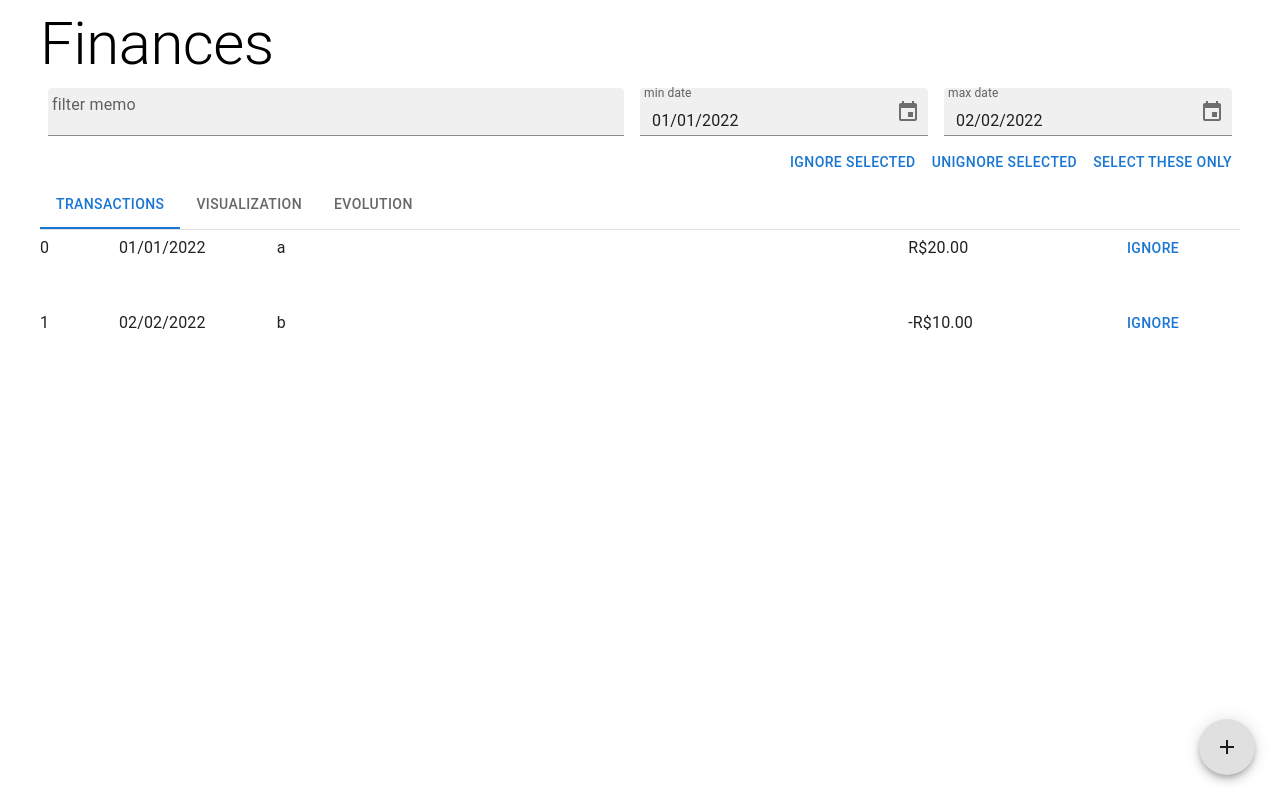
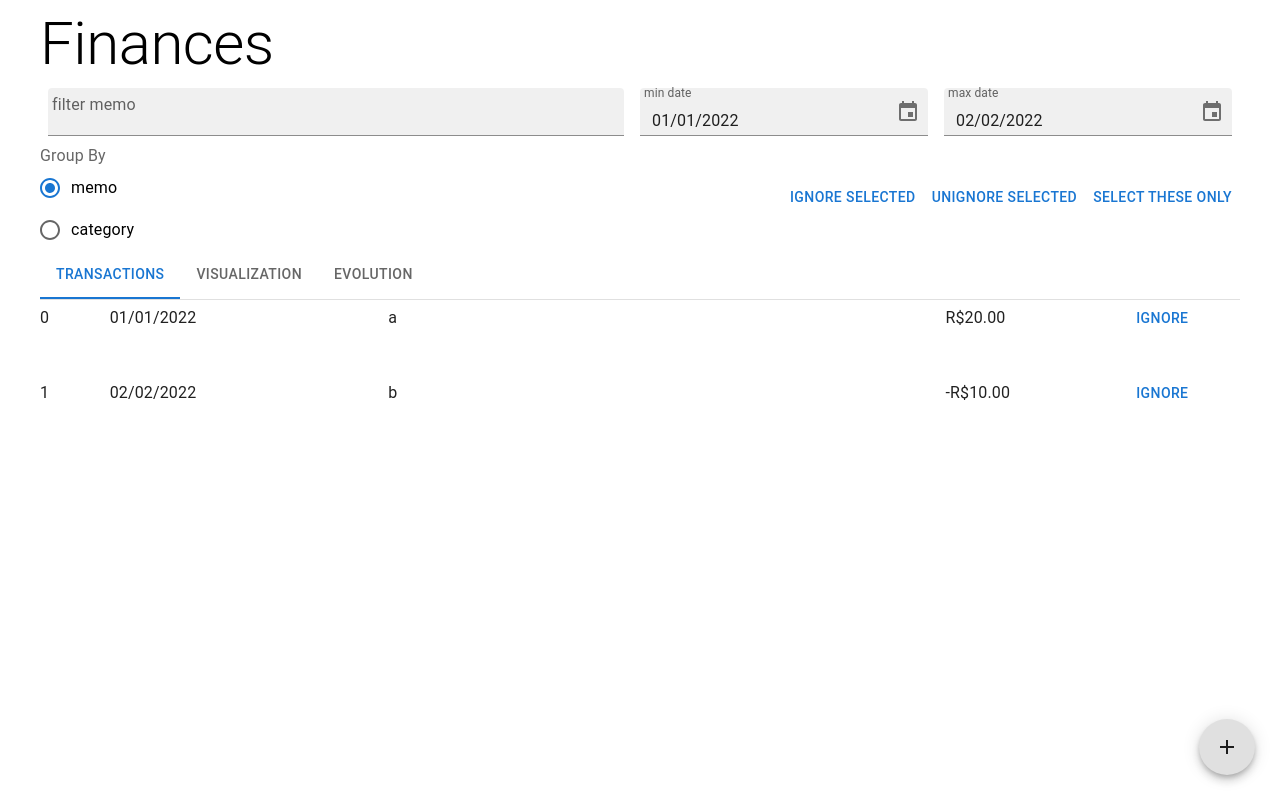
Before and after one commit to luism6n/finances-app, a React (Create React App) app: page / in a window 1280 px wide. Built offline with nearby package versions, Linux system fonts and the light colour scheme.

Commit message:
add category for nubank credit cards

```diff
--- a/src/App.js
+++ b/src/App.js
@@ -1,5 +1,17 @@
 import { TabContext, TabList, TabPanel } from "@mui/lab";
-import { Box, Button, Stack, Tab, TextField, Typography } from "@mui/material";
+import {
+  Box,
+  Button,
+  FormControl,
+  FormControlLabel,
+  FormLabel,
+  Radio,
+  RadioGroup,
+  Stack,
+  Tab,
+  TextField,
+  Typography,
+} from "@mui/material";
 import { DesktopDatePicker } from "@mui/x-date-pickers";
 import { LocalizationProvider } from "@mui/x-date-pickers/LocalizationProvider";
 import { AdapterDateFns } from "@mui/x-date-pickers/AdapterDateFns";
@@ -13,7 +25,8 @@ import Evolution from "./Evolution";
 
 function App() {
   const [tab, setTab] = useState("1");
-  const [filterMemo, setFilterMemo] = useState("");
+  const [filterText, setfilterText] = useState("");
+  const [groupBy, setGroupBy] = useState("memo");
   const {
     transactions,
     unfiltered,
@@ -31,7 +44,11 @@ function App() {
 
   function filter(transactions) {
     const filtered = transactions
-      .filter((t) => t.memo.toLowerCase().includes(filterMemo))
+      .filter(
+        (t) =>
+          t.memo.toLowerCase().includes(filterText) ||
+          t.categ.toLowerCase().includes(filterText)
+      )
       .filter((t) => t.date >= filterMinDate)
       .filter((t) => t.date <= filterMaxDate);
 
@@ -64,8 +81,8 @@ function App() {
           sx={{ flex: 2, p: 1 }}
           variant="filled"
           size="small"
-          value={filterMemo}
-          onChange={(e) => setFilterMemo(e.target.value)}
+          value={filterText}
+          onChange={(e) => setfilterText(e.target.value)}
           label="filter memo"
         />
         <LocalizationProvider dateAdapter={AdapterDateFns}>
@@ -99,10 +116,34 @@ function App() {
           />
         </LocalizationProvider>
       </Stack>
-      <Stack sx={{ flexDirection: "row", justifyContent: "right" }}>
-        <Button onClick={ignoreSelected}>Ignore selected</Button>
-        <Button onClick={unignoreSelected}>Unignore selected</Button>
-        <Button onClick={selectOnly}>Select these only</Button>
+      <Stack
+        sx={{
+          width: "100%",
+          flexDirection: "row",
+          justifyContent: "space-between",
+        }}
+      >
+        <FormControl component="fieldset">
+          <FormLabel component="legend">Group By</FormLabel>
+          <RadioGroup
+            aria-label="groupby"
+            name="groupby"
+            value={groupBy}
+            onChange={(e) => setGroupBy(e.target.value)}
+          >
+            <FormControlLabel value="memo" control={<Radio />} label="memo" />
+            <FormControlLabel
+              value="category"
+              control={<Radio />}
+              label="category"
+            />
+          </RadioGroup>
+        </FormControl>
+        <Stack sx={{ flexDirection: "row", justifyContent: "right" }}>
+          <Button onClick={ignoreSelected}>Ignore selected</Button>
+          <Button onClick={unignoreSelected}>Unignore selected</Button>
+          <Button onClick={selectOnly}>Select these only</Button>
+        </Stack>
       </Stack>
       <TabContext value={tab}>
         <Box sx={{ borderBottom: 1, borderColor: "divider" }}>
@@ -126,14 +167,17 @@ function App() {
         </TabPanel>
         <TabPanel sx={{ overflow: "hidden", height: "100%" }} value="2">
           {filter(transactions).length > 0 ? (
-            <Visualization transactions={filter(transactions)} />
+            <Visualization
+              groupBy={groupBy}
+              transactions={filter(transactions)}
+            />
           ) : (
             "Select at least one transaction"
           )}
         </TabPanel>
         <TabPanel sx={{ overflow: "hidden", height: "100%" }} value="3">
           {filter(transactions).length > 0 ? (
-            <Evolution transactions={filter(transactions)} />
+            <Evolution groupBy={groupBy} transactions={filter(transactions)} />
           ) : (
             "Select at least one transaction"
           )}
--- a/src/Evolution.js
+++ b/src/Evolution.js
@@ -6,9 +6,9 @@ import { Stack, TextField, Typography } from "@mui/material";
 import useSize from "./useSize";
 import moment from "moment";
 
-export default function Evolution({ transactions }) {
-  const [mousedOverMemo, setMousedOverMemo] = useState("");
-  const [mousedOverMemoAnnotation, setMousedOverMemoAnnotation] = useState("");
+export default function Evolution({ groupBy, transactions }) {
+  const [mousedOverKey, setMousedOverKey] = useState("");
+  const [mousedOverKeyAnnotation, setMousedOverKeyAnnotation] = useState("");
   const { ref, height, width } = useSize();
   const margin = {
     r: 50,
@@ -17,15 +17,26 @@ export default function Evolution({ transactions }) {
     b: 50,
   };
 
-  const byMemo = d3.rollup(
+  function groupByKey(t) {
+    switch (groupBy) {
+      case "memo":
+        return t.memo;
+      case "category":
+        return t.categ;
+      default:
+        console.error("unknown groupBy", groupBy);
+    }
+  }
+
+  const byKey = d3.rollup(
     transactions,
     (g) => d3.sum(g, (t) => -t.amount),
-    (t) => t.memo,
+    (t) => groupByKey(t),
     (t) => t.date.startOf("month")
   );
 
   let maxY = d3.max(
-    Array.from(byMemo, ([memo, dates]) => {
+    Array.from(byKey, ([memo, dates]) => {
       return d3.max(
         Array.from(dates, ([date, value]) => {
           return value;
@@ -35,7 +46,7 @@ export default function Evolution({ transactions }) {
   );
 
   let minY = d3.min(
-    Array.from(byMemo, ([memo, dates]) => {
+    Array.from(byKey, ([memo, dates]) => {
       return d3.min(
         Array.from(dates, ([date, value]) => {
           return value;
@@ -44,7 +55,7 @@ export default function Evolution({ transactions }) {
     })
   );
 
-  const top10Memos = Array.from(byMemo.keys()).sort(sortMemoKeys).slice(0, 10);
+  const top10Memos = Array.from(byKey.keys()).sort(sortMemoKeys).slice(0, 10);
 
   const { xDomain, xAxis, xScale, yDomain, yAxis, yScale } =
     getTransactionsVsDateAxes(
@@ -92,7 +103,7 @@ export default function Evolution({ transactions }) {
 
     const keys = top10Memos;
     for (let i = 0; i < keys.length; i++) {
-      let t = byMemo.get(keys[i]);
+      let t = byKey.get(keys[i]);
 
       const points = xDomain.map((d) => [
         d,
@@ -134,8 +145,8 @@ export default function Evolution({ transactions }) {
         .attr("r", 5)
         .on("mouseover", (e) => {
           d3.select(e.srcElement).attr("r", 10);
-          setMousedOverMemo(keys[i]);
-          setMousedOverMemoAnnotation(e.srcElement.__data__[0]);
+          setMousedOverKey(keys[i]);
+          setMousedOverKeyAnnotation(e.srcElement.__data__[0]);
         })
         .on("mouseout", (e) => {
           d3.select(e.srcElement).attr("r", 5);
@@ -147,15 +158,15 @@ export default function Evolution({ transactions }) {
 
   function sortMemoKeys(k1, k2) {
     return (
-      Math.abs(d3.sum(byMemo.get(k2).values())) -
-      Math.abs(d3.sum(byMemo.get(k1).values()))
+      Math.abs(d3.sum(byKey.get(k2).values())) -
+      Math.abs(d3.sum(byKey.get(k1).values()))
     );
   }
 
   return (
     <Stack sx={{ flex: 1, height: "100%" }} ref={ref}>
-      <Typography align="center" height={20} color={colorScale(mousedOverMemo)}>
-        <strong>{mousedOverMemo}</strong> {mousedOverMemoAnnotation}
+      <Typography align="center" height={20} color={colorScale(mousedOverKey)}>
+        <strong>{mousedOverKey}</strong> {mousedOverKeyAnnotation}
       </Typography>
       <svg height="100%" width="100%" id="container">
         <g className="xAxis"></g>
--- a/src/FileSelector.js
+++ b/src/FileSelector.js
@@ -48,6 +48,7 @@ export default function FileSelector({
               amount: -Number.parseFloat(t[3]),
               date: moment(t[0], "YYYY-MM-DD"),
               memo: t[2],
+              categ: t[1] || "?",
               sequence: i,
               fileId: fileId,
               fileName: f.name,
@@ -59,6 +60,7 @@ export default function FileSelector({
               amount: Number.parseFloat(t[1]),
               date: moment(t[0], "DD/MM/YYYY"),
               memo: t[3],
+              categ: "?",
               sequence: i,
               fileId: fileId,
               fileName: f.name,
--- a/src/TransactionCard.js
+++ b/src/TransactionCard.js
@@ -35,6 +35,9 @@ export default function TransactionCard({ index, t, ignore, unignore }) {
       <Typography color={color} sx={{ textDecoration, flex: 1 }}>
         {t.date.format("DD/MM/YYYY")}
       </Typography>
+      <Typography color={color} sx={{ textDecoration, flex: 1 }}>
+        {t.categ}
+      </Typography>
       <Typography color={color} sx={{ textDecoration, flex: 4 }}>
         {t.memo}
       </Typography>
--- a/src/Visualization.js
+++ b/src/Visualization.js
@@ -4,7 +4,7 @@ import useSize from "./useSize";
 import { Stack, Tooltip, Typography } from "@mui/material";
 import getTransactionsVsDateAxes from "./axes";
 
-export default function Visualization({ transactions }) {
+export default function Visualization({ groupBy, transactions }) {
   const { ref, height, width } = useSize();
 
   const margin = {
@@ -62,11 +62,22 @@ export default function Visualization({ transactions }) {
     // eslint-disable-next-line react-hooks/exhaustive-deps
   }, [transactions, width, height]);
 
+  function groupByKey(t) {
+    switch (groupBy) {
+      case "memo":
+        return t.memo;
+      case "category":
+        return t.categ;
+      default:
+        console.error("unknown groupBy", groupBy);
+    }
+  }
+
   const biggestExpensesByMemo = d3.rollup(
     transactions.filter((t) => t.amount < 0),
     (g) => d3.sum(g, (d) => -d.amount),
     (d) => d.date.format("YY/MM"),
-    (d) => d.memo
+    (d) => groupByKey(d)
   );
   function expensesTitle(yearMonth) {
     const biggestExpensesThisMonth = biggestExpensesByMemo.get(yearMonth);
```
Also changed, not shown: 1 other file (tests, documents, lock files or other folders).
